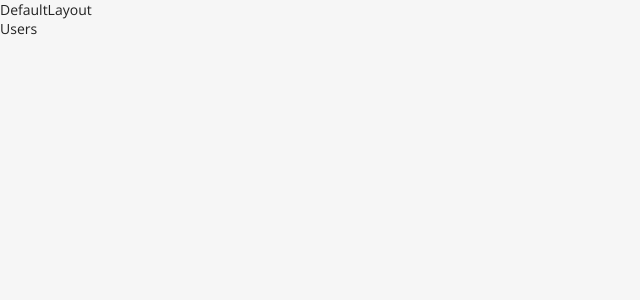
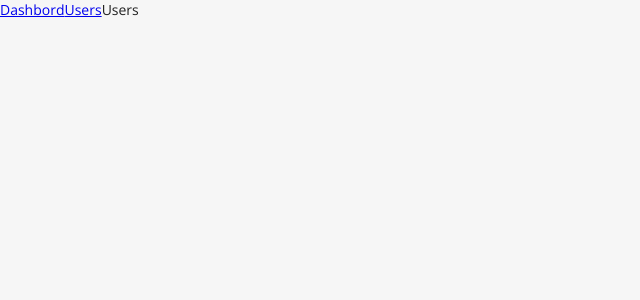
Before and after one commit to TeamAbella060420/react-laravel, a React (Vite) app in the folder full-stack/react/: page /users in a window 1280 px wide. Shown: the top 300 px of the page, without its empty margins (0-640 px from the left). Built offline with nearby package versions, Linux system fonts and the light colour scheme; sample sign-in values are in the browser's storage.

Commit message:
Update DefaultLayout.jsx

```diff
--- a/full-stack/react/src/components/DefaultLayout.jsx
+++ b/full-stack/react/src/components/DefaultLayout.jsx
@@ -1,5 +1,5 @@
 import React from 'react'
-import { Outlet, Navigate } from 'react-router-dom';
+import { Outlet, Navigate, Link } from 'react-router-dom';
 import { useStateContext } from '../context/ContextProvider';
 
 export default function DefaultLayout() {
@@ -9,8 +9,9 @@ export default function DefaultLayout() {
     }
 
   return (
-    <div>
-      DefaultLayout
+    <div id='defaultLayout'>
+      <Link to='/dashboard'>Dashbord</Link>
+      <Link to='/users'>Users</Link>
       <Outlet />
     </div>
   )
```
